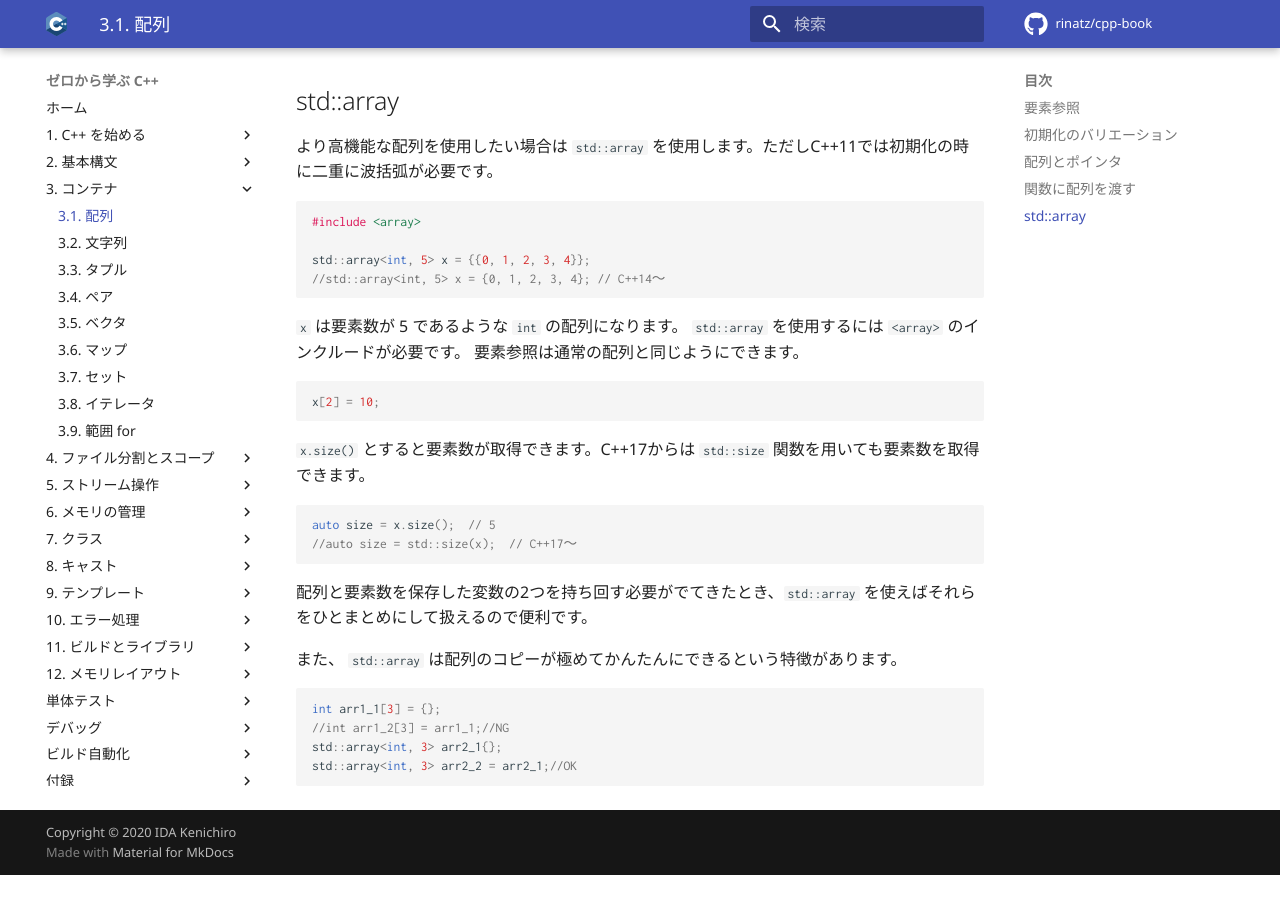
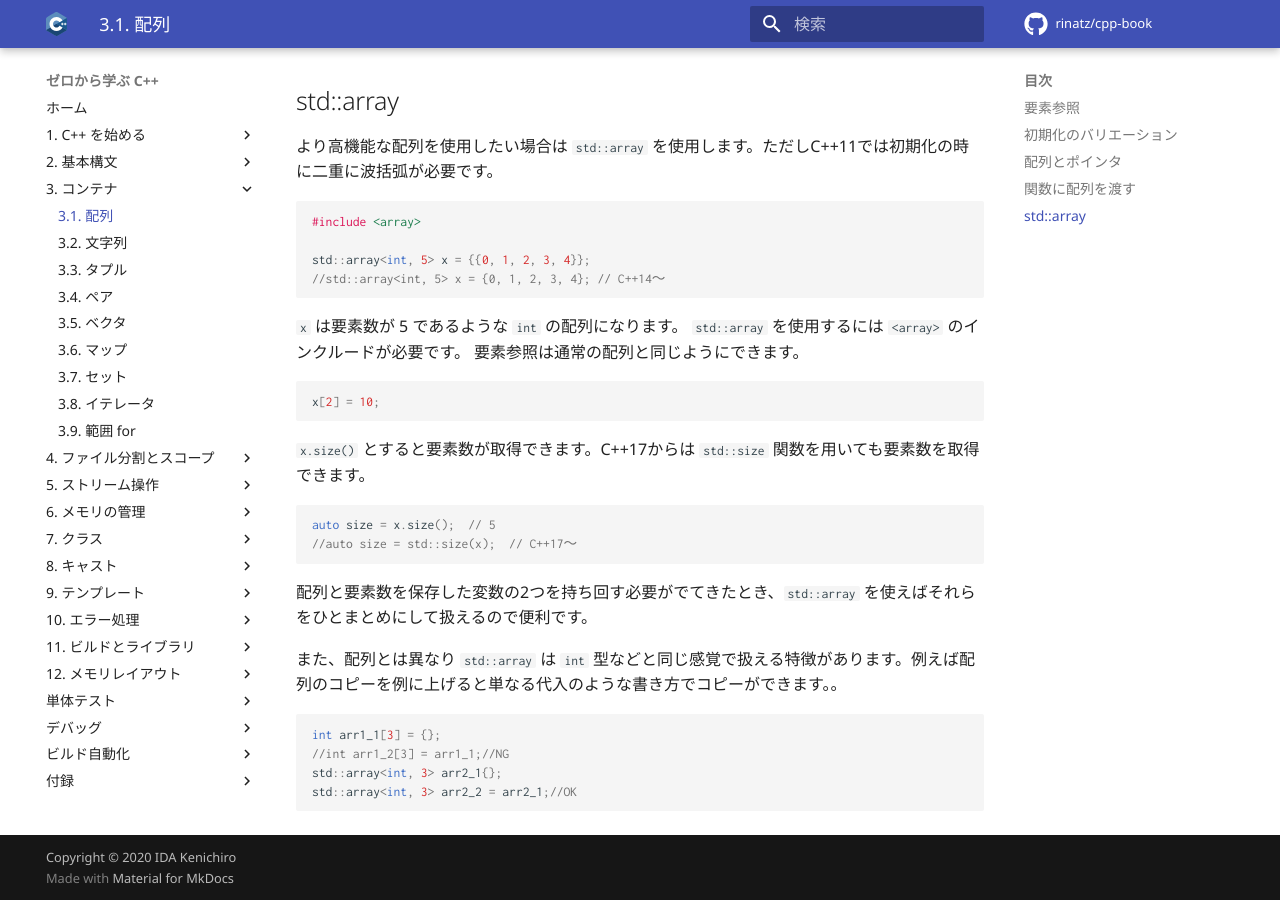
Before and after one commit to rinatz/cpp-book, an MkDocs documentation site: the page built from docs/ch03-01-arrays.md, in a window 1280 px wide and 900 px high, scrolled down 2963 px. Built offline with MkDocs 1.6.1 and Material for MkDocs 9.7.7, drawn with Linux system fonts in a browser that asks for light colours; comment, search, counter and statistics services are not loaded; before the commit the page ends 3838 px from its top, so only the background shows below that.

Commit message:
fix(arrays): apply @yohhoy 's review

````diff
--- a/docs/ch03-01-arrays.md
+++ b/docs/ch03-01-arrays.md
@@ -167,7 +167,7 @@ auto size = x.size();  // 5
 
 配列と要素数を保存した変数の2つを持ち回す必要がでてきたとき、`std::array` を使えばそれらをひとまとめにして扱えるので便利です。
 
-また、 `std::array` は配列のコピーが極めてかんたんにできるという特徴があります。
+また、配列とは異なり `std::array` は `int` 型などと同じ感覚で扱える特徴があります。例えば配列のコピーを例に上げると単なる代入のような書き方でコピーができます。。
 
 ```cpp
 int arr1_1[3] = {};
````
